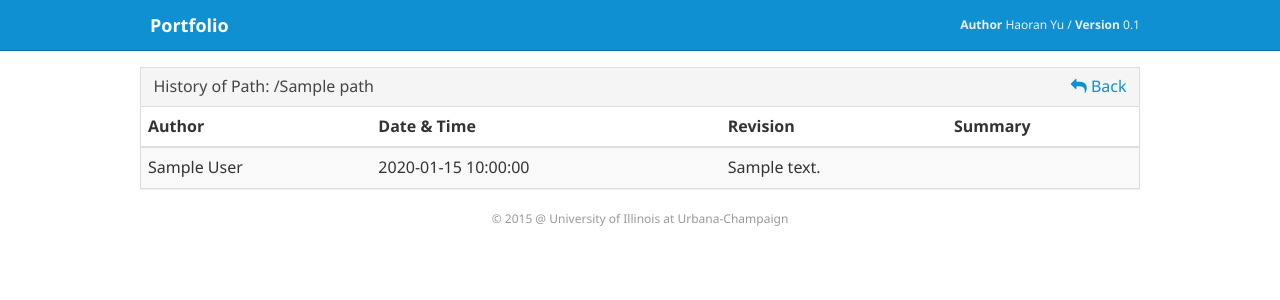
After one commit to haoranyu/SVNManager, a PHP site: the page made by view/revision.php in a window 1280 px wide. The commit adds this page. Shown: the top 300 px of the page. Run offline with PHP 8.4, Linux system fonts and the light colour scheme; the template is opened without the code that fills it: most values are stand-ins (such as "Sample title", 1, 10 or a date in 2020); data that the repository does not hold is empty.

Commit message:
Finish revision part

```diff
--- a/framework/config.php
+++ b/framework/config.php
@@ -8,5 +8,6 @@
     );
 
     $__modules = array(
-        'svn'
+        'svn',
+        'revision'
     );
--- a/resource/assets/css/app.css
+++ b/resource/assets/css/app.css
@@ -2,10 +2,13 @@
     width: 1000px;
     margin: 0 auto;
 }
-.option{
+.option {
     float: right;
     clear: none;
     margin: 0;
+}
+.option > a {
+    margin-left: 7px;
 }
 nav {
     float: right;
--- /dev/null
+++ b/view/revision.php
@@ -0,0 +1,78 @@
+<!doctype html>
+<html class="no-js">
+<head>
+    <meta charset="utf-8">
+    <meta http-equiv="X-UA-Compatible" content="IE=edge">
+    <meta name="description" content="">
+    <meta name="keywords" content="">
+    <meta name="viewport"
+        content="width=device-width, initial-scale=1, maximum-scale=1, user-scalable=no">
+    <?php if($path != '/'):?>
+        <title><?=$path == '/' ? '/' : '/'.$path ?> - History - Portfolio</title>
+    <?php endif;?>
+
+
+    <!-- Set render engine for 360 browser -->
+    <meta name="renderer" content="webkit">
+
+    <!-- No Baidu Siteapp-->
+    <meta http-equiv="Cache-Control" content="no-siteapp"/>
+
+    <link rel="stylesheet" href="<?=$__const['host']?>/resource/assets/css/amazeui.min.css">
+    <link rel="stylesheet" href="<?=$__const['host']?>/resource/assets/css/app.css">
+</head>
+<body>
+<header class="am-topbar am-topbar-inverse">
+    <div class="container">
+        <h1 class="am-topbar-brand">
+            <a href="<?=$__const['host']?>">Portfolio</a>
+        </h1>
+        <nav>
+            <strong>Author</strong> Haoran Yu / <strong>Version</strong> 0.1
+        </nav>
+    </div>
+</header>
+
+<div class="container">
+    <div class="am-panel am-panel-default">
+        <div class="am-panel-hd">
+            History of Path: <?=$path == '/' ? '/' : '/'.$path ?>
+            <?php if($path != '/'):?>
+                <span class="option">
+                    <a class="am-icon-mail-reply" href="<?=$__const['host'].($path =='/'?'/':'/'.$path.'/')?>"> Back</a>
+                </span>
+            <?php endif;?>
+        </div>
+        <table class="am-table am-table-striped">
+            <thead>
+                <tr>
+                    <th>Author</th>
+                    <th>Date & Time</th>
+                    <th>Revision</th>
+                    <th>Summary</th>
+                </tr>
+            </thead>
+            <tbody>
+                <?php foreach($history as $value):?>
+                <tr>
+                    <td><?=$value['author']?></td>
+                    <td><?=substr($value['date'], 0, 19)?></td>
+                    <td><?=$value['revision']?></td>
+                    <td><?=$value['msg']?></td>
+                </tr>
+                <?php endforeach;?>
+            </tbody>
+        </table>
+    </div>
+</div>
+<footer>
+    &copy; 2015 @ University of Illinois at Urbana-Champaign
+</footer>
+<!--[if (gte IE 9)|!(IE)]><!-->
+<script src="<?=$__const['host']?>/reseource/assets/js/jquery.min.js"></script>
+<!--<![endif]-->
+<!--[if lte IE 8 ]>
+<script src="http://libs.baidu.com/jquery/1.11.1/jquery.min.js"></script>
+<![endif]-->
+</body>
+</html>
```
Also changed, not shown: controller/revision.php (added, +13 -0 lines), framework/load.php (+5 -4 lines), model/revision.class.php (added, +21 -0 lines), view/svn.php (+9 -3 lines), .htaccess.
